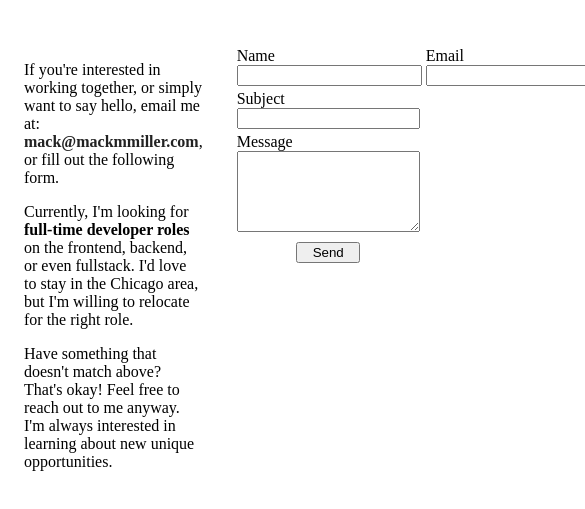
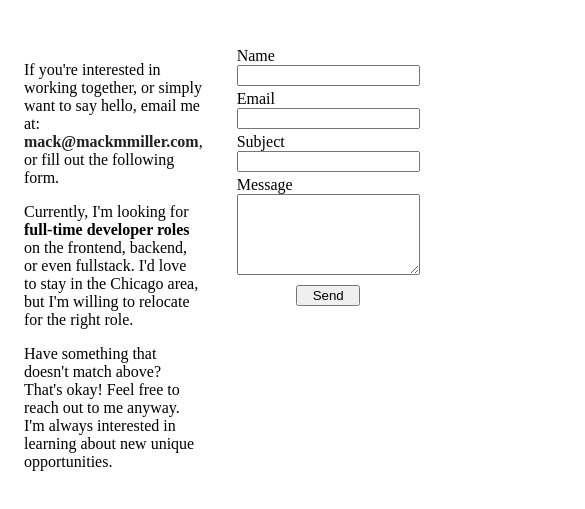
Before and after one commit to mackmmiller/mackmmiller, a Gatsby site: page /contact in a window 390 px wide. Shown: the part 73-582 px from the top of the page, 585 px wide, since content can reach past the window. Built offline with nearby package versions, Linux system fonts and the light colour scheme; Gatsby itself is replaced by a stand-in of ours.

Commit message:
form media query

```diff
--- a/src/components/Contact/Form.js
+++ b/src/components/Contact/Form.js
@@ -19,6 +19,13 @@ const Wrapper = styled.div`
   button {
     width: 64px;
     margin: 0.5rem auto;
+  }
+  @media (max-width: 900px) {
+    form {
+      > div {
+        flex-direction: column;
+      }
+    }
   }
 `
 
```
